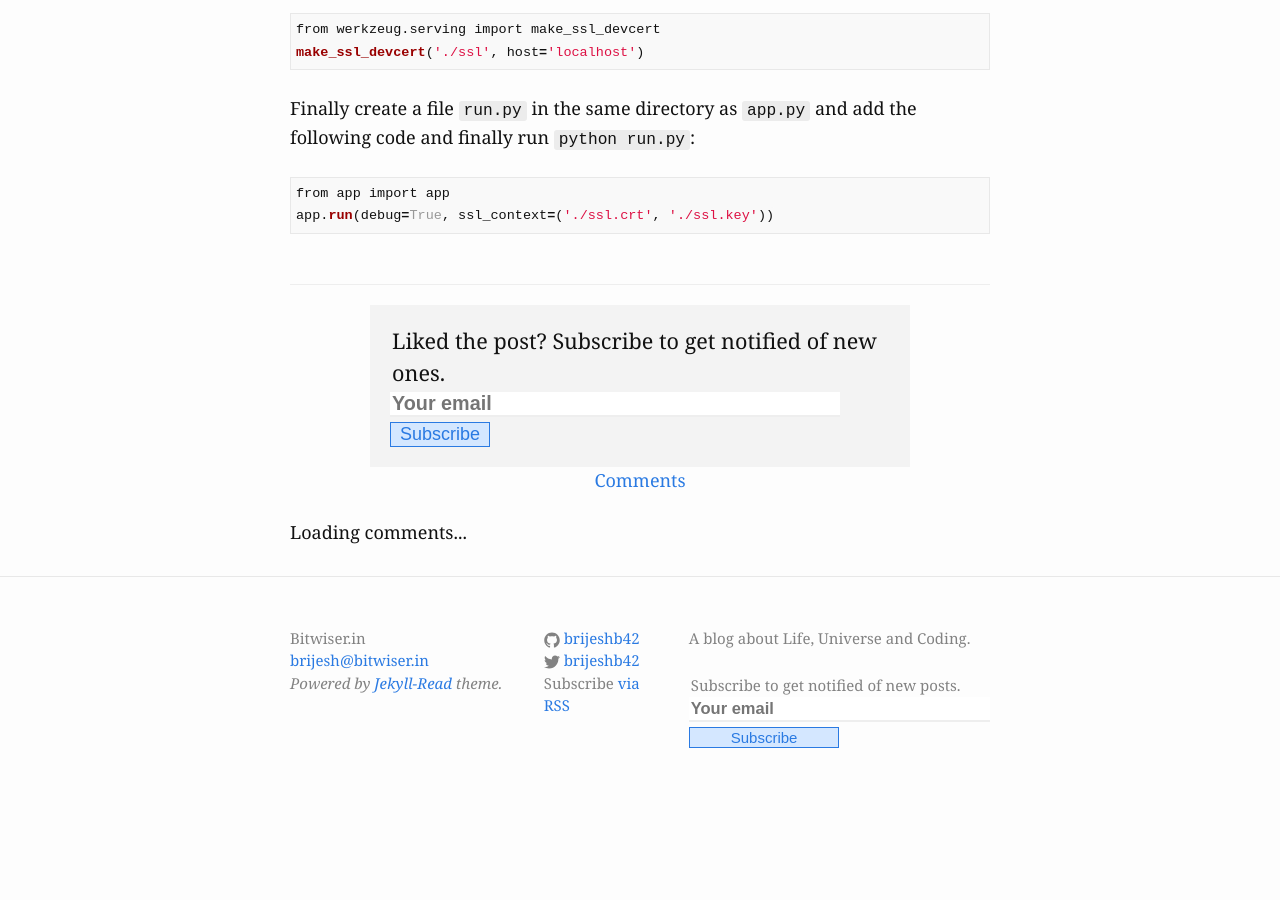
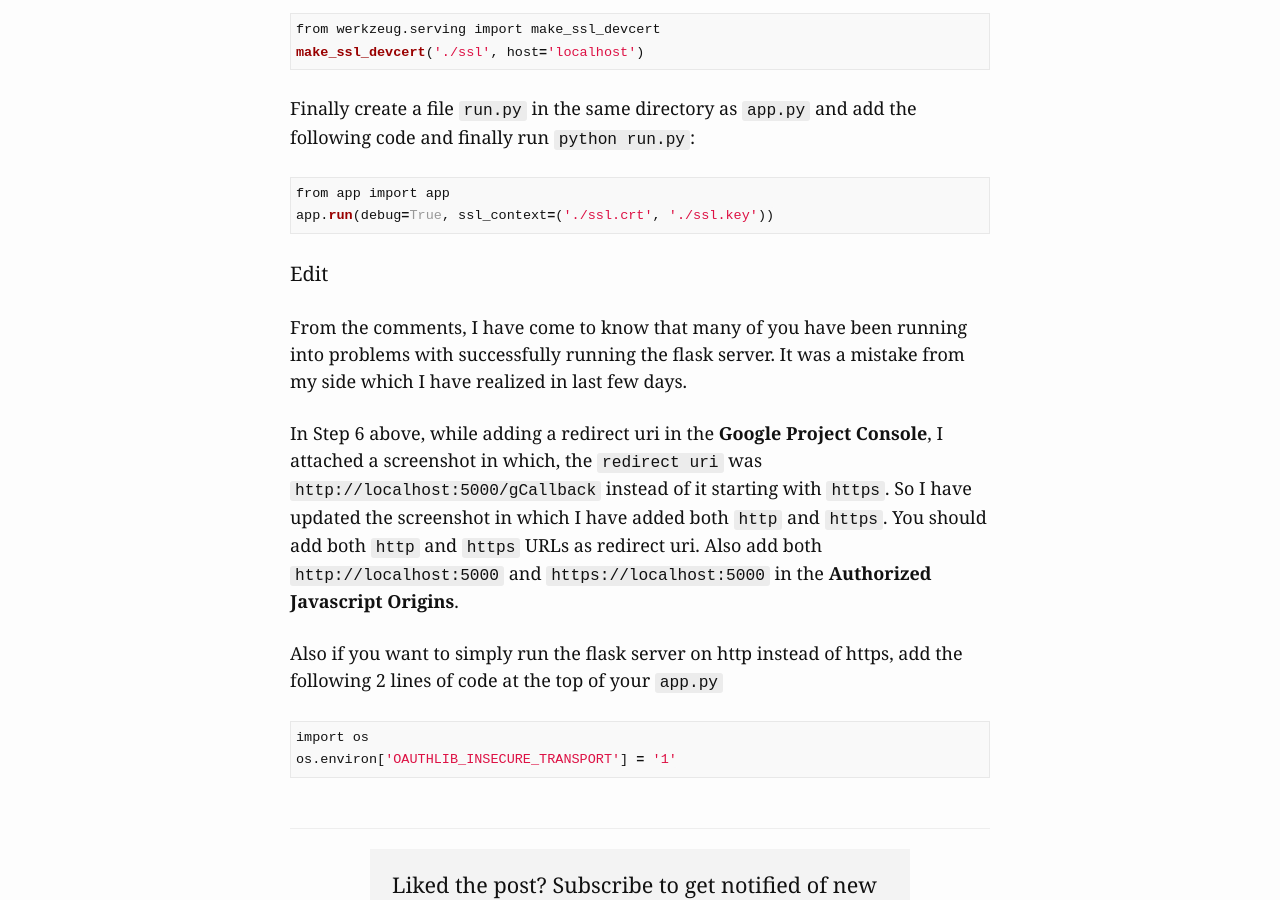
Before and after one commit to brijeshb42/brijeshb42.github.io, a Jekyll site: the page built from _posts/2015-09-09-add-google-login-in-flask.md, in a window 1280 px wide and 900 px high, scrolled down 9823 px. Built offline with Jekyll 4.4.1, drawn with Linux system fonts in a browser that asks for light colours; some web fonts are replaced; comment, search, counter and statistics services are not loaded; before the commit the page ends 10646 px from its top, so only the background shows below that; some of the changed text lies outside the part shown.

Commit message:
Updated Google Oauth post

```diff
--- a/_posts/2015-09-09-add-google-login-in-flask.md
+++ b/_posts/2015-09-09-add-google-login-in-flask.md
@@ -29,7 +29,7 @@ To get started, first we have to create a project in Google Developers Console t
 ![OAuth Credentials](http://i1051.photobucket.com/albums/s432/brijeshb42/ghost-blog/4.png)
 
 6. Select `Application Type` as **Web Application**, Provide a `Name`, `Authorized Javascript origins` and `Authorized redirect URIs` and click on `Create`. During development, we will use `localhost` as our URL. Later, for production, we can add our original URL. The `redirect URIs` is important here as this is the URL the users will be redirected to after Google Login. Make sure that all the urls use `https` protocol as `OAuth2` supports only `https`.
-![Create credentials](http://i1051.photobucket.com/albums/s432/brijeshb42/ghost-blog/5.png)
+![Create credentials](http://i1051.photobucket.com/albums/s432/brijeshb42/ghost-blog/cbb41861-fe1e-4e8a-b633-41cf7ba5af54.png)
 
 7. After the above step, you will be presented with a dialog box having your `client ID` and `client secret`. Copy both the strings and save in a text file as we will be needing these later.
 ![Copy credentials](http://i1051.photobucket.com/albums/s432/brijeshb42/ghost-blog/6.png)
@@ -280,3 +280,16 @@ Finally create a file `run.py` in the same directory as `app.py` and add the fol
 from app import app
 app.run(debug=True, ssl_context=('./ssl.crt', './ssl.key'))
 {% endhighlight %}
+
+#### Edit
+
+From the comments, I have come to know that many of you have been running into problems with successfully running the flask server. It was a mistake from my side which I have realized in last few days.
+
+In Step 6 above, while adding a redirect uri in the **Google Project Console**, I attached a screenshot in which, the `redirect uri` was `http://localhost:5000/gCallback` instead of it starting with `https`. So I have updated the screenshot in which I have added both `http` and `https`. You should add both `http` and `https` URLs as redirect uri. Also add both `http://localhost:5000` and `https://localhost:5000` in the **Authorized Javascript Origins**.
+
+Also if you want to simply run the flask server on http instead of https, add the following 2 lines of code at the top of your `app.py`
+
+{% highlight python %}
+import os
+os.environ['OAUTHLIB_INSECURE_TRANSPORT'] = '1'
+{% endhighlight %}
```
Also changed, not shown: 1 other file.
